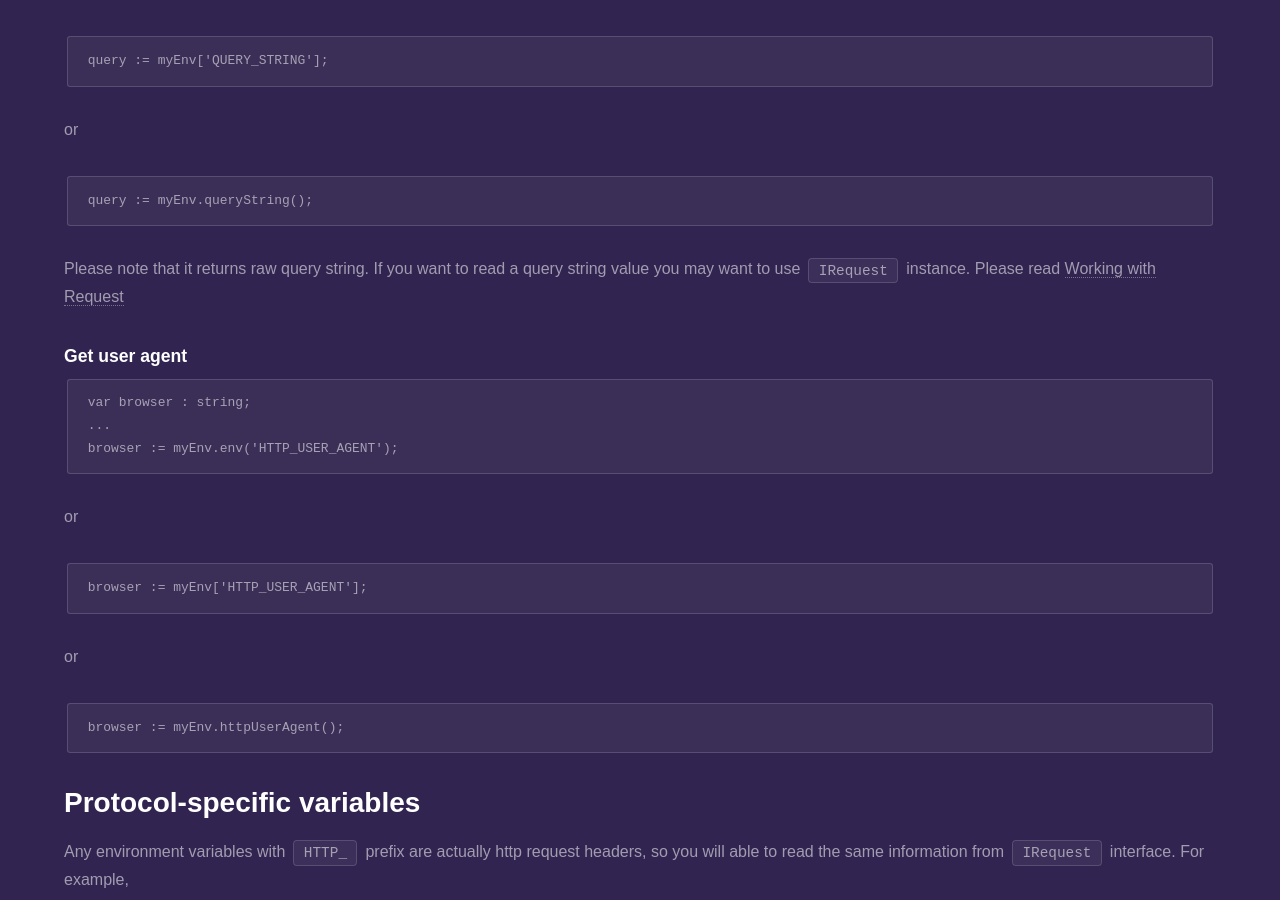
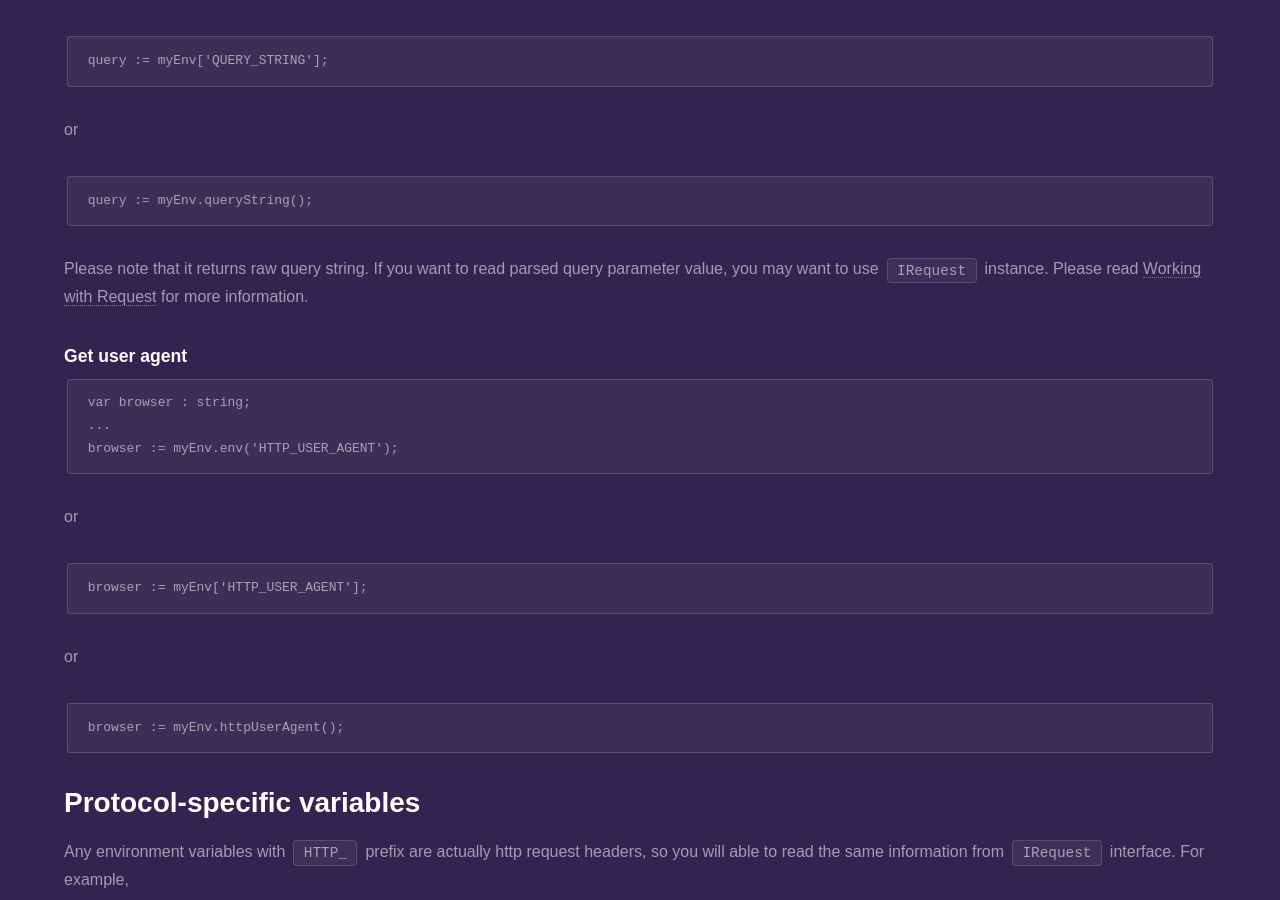
Before and after one commit to fanoframework/fanoframework.github.io, a Jekyll site: the page built from environment/index.md, in a window 1280 px wide and 900 px high, scrolled down 3491 px. Built offline with Jekyll 4.4.1, drawn with Linux system fonts in a browser that asks for light colours; our own code applies the rules of GitHub Pages for plain Markdown files.

Commit message:
improve environment content to link to related document

````diff
--- a/environment/index.md
+++ b/environment/index.md
@@ -146,7 +146,7 @@ or
 query := myEnv.queryString();
 ```
 
-Please note that it returns raw query string. If you want to read a query string value you may want to use `IRequest` instance. Please read [Working with Request](/working-with-request#getting-query-parameters)
+Please note that it returns raw query string. If you want to read parsed query parameter value, you may want to use `IRequest` instance. Please read [Working with Request](/working-with-request#getting-query-parameters) for more information.
 
 ### Get user agent
 
````
